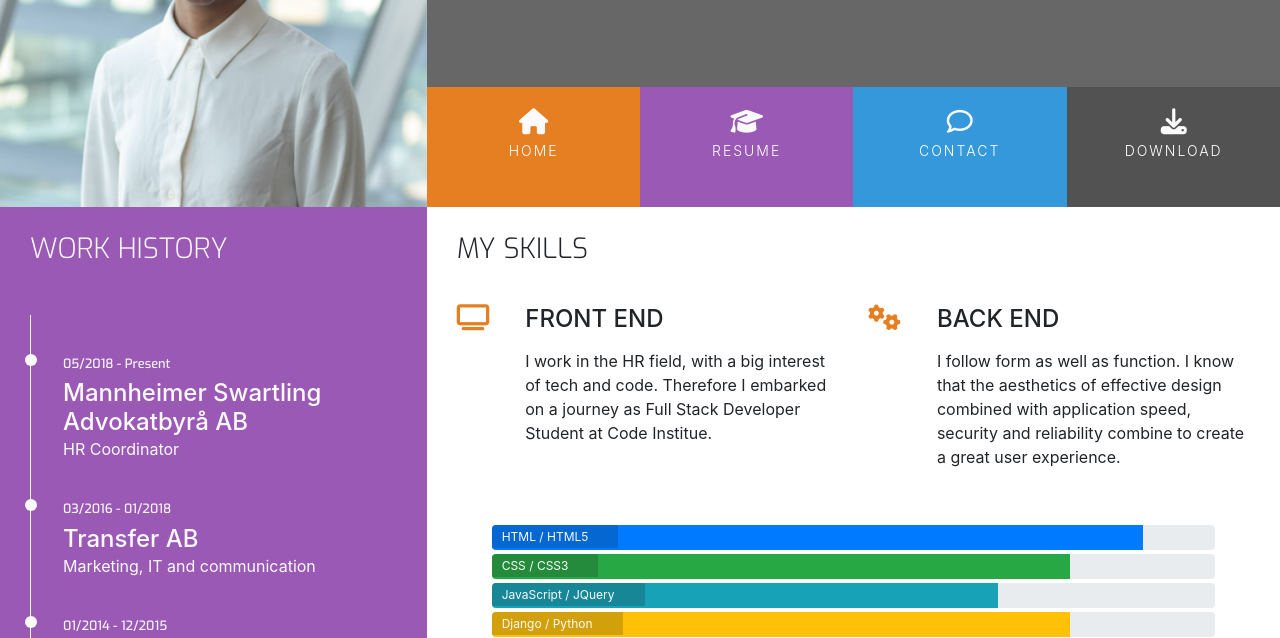
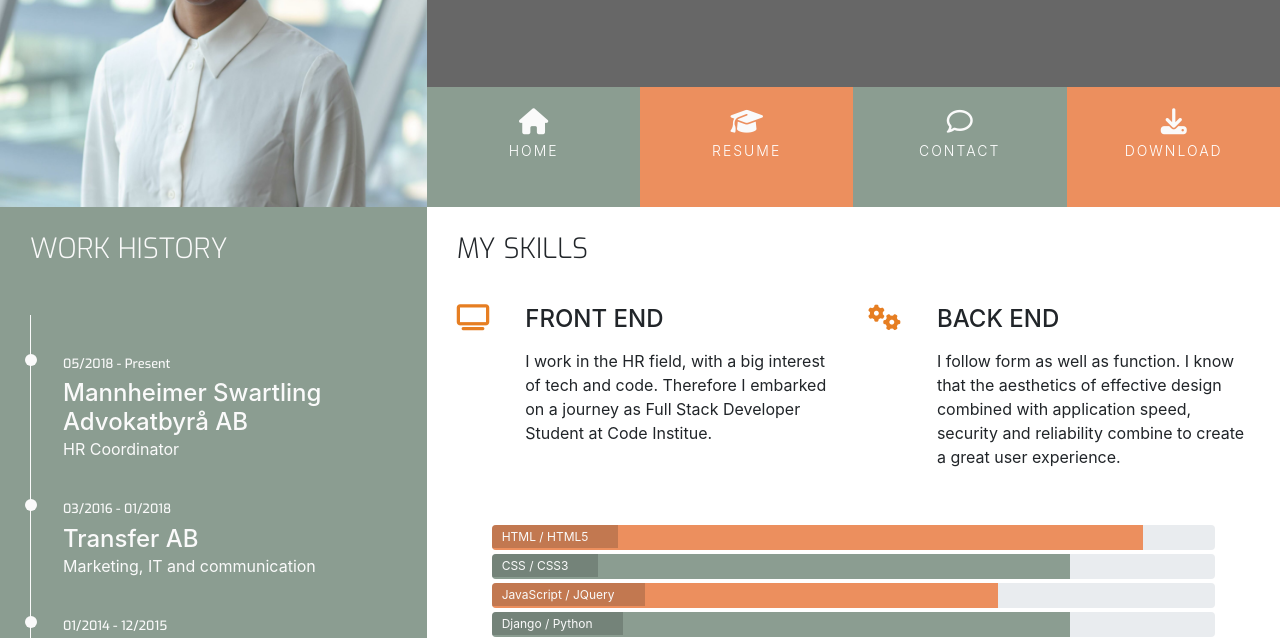
Before and after one commit to MilenTecle/CV-MilenTecle, a plain HTML site: page resume.html in a window 1280 px wide. Shown: the part 162-800 px from the top of the page. Drawn offline with nearby package versions, Linux system fonts and the light colour scheme.

Commit message:
Customize the colors on the resume.html page

```diff
--- a/assets/css/style.css
+++ b/assets/css/style.css
@@ -8,31 +8,31 @@
 }
 
 .bg-color-three-reasons {
-    background-color: #fff;
+    background: #fff;
 }
 
 .bg-color-personal-info {
-    background-color: #f4f4f4;
+    background: #f4f4f4;
 }
 
 .bg-color-work-history {
-    background-color: #9b59b6;
+    background:#8b9d91;
 }
 
 .ui-menu-color-home  {
-    background-color: #e67e22;
+    background: #8b9d91;
 }
 
 .ui-menu-color-resume  {
-    background-color: #9b59b6;
+    background: #EC8F5E;
 }
 
 .ui-menu-color-contact {
-    background-color: #3498db
+    background: #8b9d91;
 }
 
 .ui-menu-color-download {
-    background-color: #525252
+    background: #EC8F5E;
 }
 
 /*--------------------------------------------Special paddings/margins/text */
@@ -276,6 +276,27 @@ footer {
     margin: 40px 20px;
 }
 
+.progress-1 {
+    background: #EC8F5E;
+}
+
+.progress-2 {
+    background: #8b9d91;
+}
+
+.progress-3 {
+    background: #EC8F5E;
+}
+
+.progress-4 {
+    background: #8b9d91;
+}
+
+.progress-5 {
+    background: #EC8F5E;
+}
+
+
 /*--------------------------------------------Work History */
 
 .history-heading {
--- a/resume.html
+++ b/resume.html
@@ -108,31 +108,31 @@
             <div class="row progress-section">
             <div class="col">
             <div class="progress">
-               <div class="progress-bar" role="progressbar" aria-valuenow="90" aria-valuemin="0" aria-valuemax="100" style="width:90%;">
+               <div class="progress-bar progress-1" role="progressbar" aria-valuenow="90" aria-valuemin="0" aria-valuemax="100" style="width:90%;">
                   <span class="sr-only">90% complete</span>
                </div>
                <span class="progress-type">HTML / HTML5</span>
             </div>
             <div class="progress">
-                <div class="progress-bar bg-success" role="progressbar" aria-valuenow="80" aria-valuemin="0" aria-valuemax="100" style="width:80%;">
+                <div class="progress-bar progress-2" role="progressbar" aria-valuenow="80" aria-valuemin="0" aria-valuemax="100" style="width:80%;">
                    <span class="sr-only">80% complete</span>
                 </div>
                 <span class="progress-type">CSS / CSS3</span>
              </div>
              <div class="progress">
-                <div class="progress-bar bg-info" role="progressbar" aria-valuenow="70" aria-valuemin="0" aria-valuemax="100" style="width:70%;">
+                <div class="progress-bar progress-3" role="progressbar" aria-valuenow="70" aria-valuemin="0" aria-valuemax="100" style="width:70%;">
                    <span class="sr-only">70% complete</span>
                 </div>
                 <span class="progress-type">JavaScript / JQuery</span>
              </div>
              <div class="progress">
-                <div class="progress-bar bg-warning" role="progressbar" aria-valuenow="80" aria-valuemin="0" aria-valuemax="100" style="width:80%;">
+                <div class="progress-bar progress-4" role="progressbar" aria-valuenow="80" aria-valuemin="0" aria-valuemax="100" style="width:80%;">
                    <span class="sr-only">80% complete</span>
                 </div>
                 <span class="progress-type">Django / Python</span>
              </div>
              <div class="progress">
-                <div class="progress-bar bg-danger" role="progressbar" aria-valuenow="80" aria-valuemin="0" aria-valuemax="100" style="width:80%;">
+                <div class="progress-bar progress-5" role="progressbar" aria-valuenow="80" aria-valuemin="0" aria-valuemax="100" style="width:80%;">
                    <span class="sr-only">80% complete</span>
                 </div>
                 <span class="progress-type">SQL / NoSQL</span>
```
